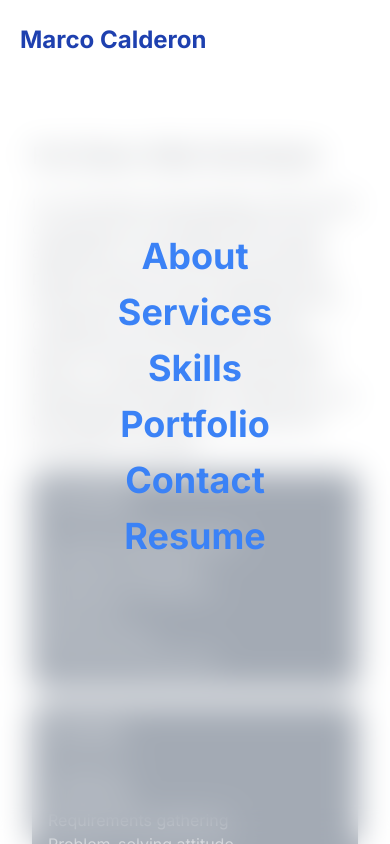
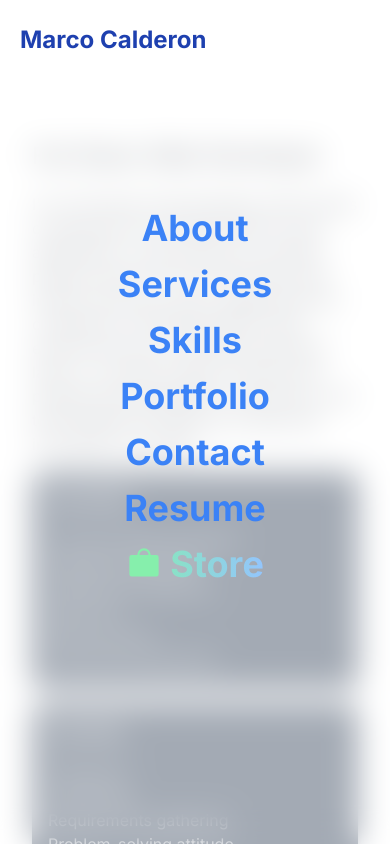
Before and after one commit to marco-calderon/marco-calderon.github.io, a Next.js app: page /resume in a window 390 px wide. Both pictures are taken after a click on the icon 354 px from the left and 36 px from the top of the page. Shown: the top 844 px of the page. Built offline with nearby package versions, Linux system fonts and the light colour scheme; some icons are missing.

Commit message:
feat: :sparkles: added link to mobile navbar menu

```diff
--- a/containers/FullScreenMenu.tsx
+++ b/containers/FullScreenMenu.tsx
@@ -89,6 +89,23 @@ const FullScreenMenu = ({ open, onClose }: FullScreenMenuProps) => {
                 Resume
               </motion.h4>
             </Link>
+            <Link
+              className="text-4xl font-bold text-transparent transition-all bg-clip-text bg-gradient-to-r from-green-300 hover:from-blue-300 to-blue-300 hover:to-green-300 group"
+              href="/store"
+            >
+              <motion.h4
+                variants={item}
+                onClick={onClose}
+                style={linkStyle}
+                className="flex flex-row items-center gap-2"
+              >
+                <Icon
+                  icon="ph:bag-simple-fill"
+                  className="text-green-300 transition-all dark:text-green-300 group-hover:text-blue-400"
+                />
+                Store
+              </motion.h4>
+            </Link>
 
             <div className="flex flex-row items-center justify-center gap-4">
               <Link
```
